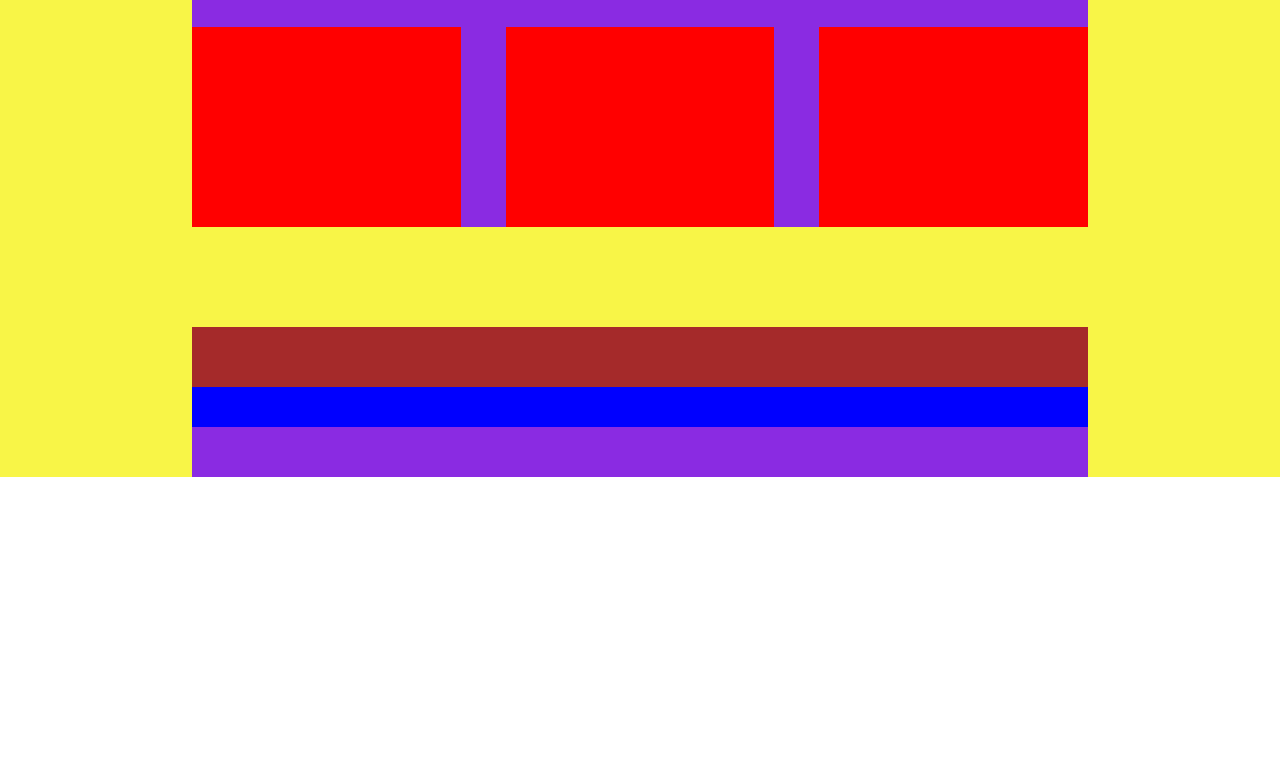
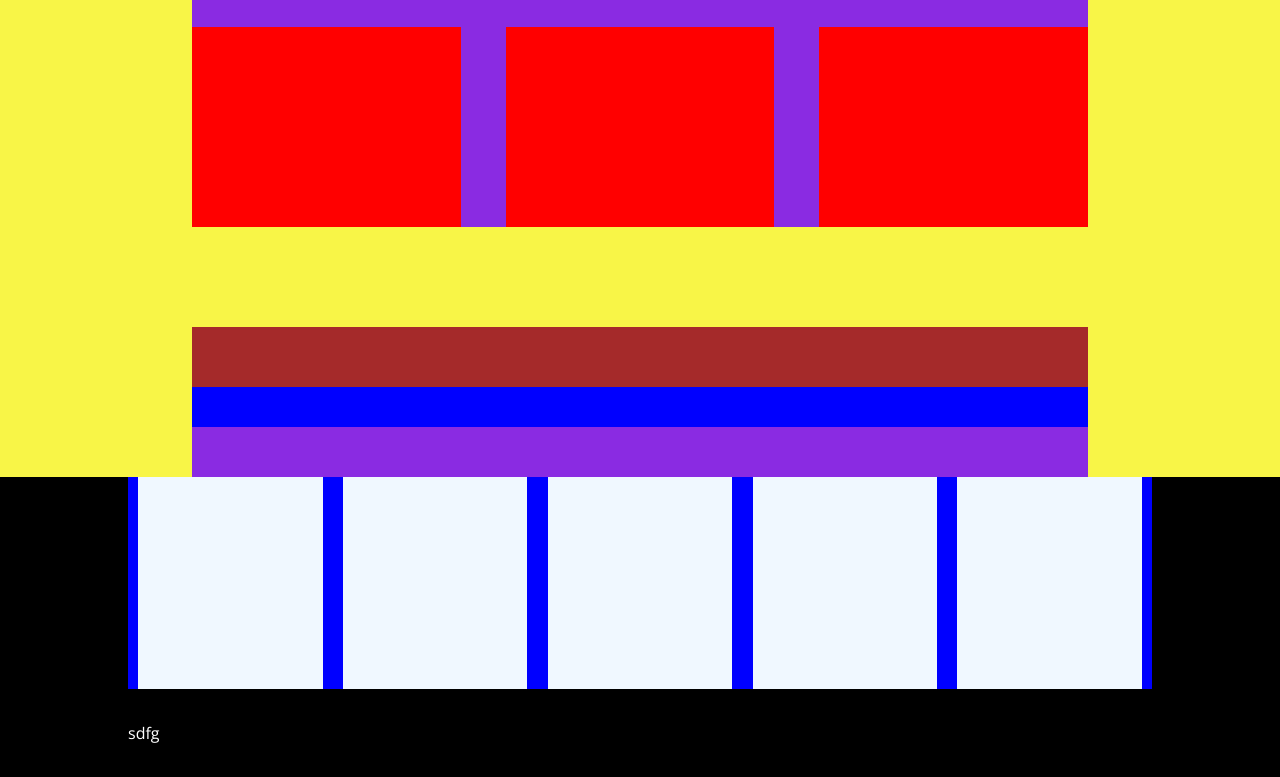
Before and after one commit to Alex-Mihov/htmlcss-dropbox, a plain HTML site: page index.html in a window 1280 px wide. Shown: the part 2327-3104 px from the top of the page. Before the commit the page ends 2804 px from the top, so only its background shows below. Drawn offline with nearby package versions, Linux system fonts and the light colour scheme.

Commit message:
feat layout footer

```diff
--- a/css/style.css
+++ b/css/style.css
@@ -165,7 +165,7 @@ h2 {
     background-color: red;
 }
 
-/* sezione persone */
+/* regole sezione persone */
 .people {
     display: flex;
     flex-direction: column;
@@ -183,3 +183,43 @@ h2 {
     background-color: blueviolet;
     height: 50px;
 }
+
+/* regole footer */
+footer {
+    display: flex;
+    flex-direction: column;
+    align-items: center;
+    width: 100%;
+    background-color: black;
+    /* debug */
+    height: 300px;
+}
+
+/* regole top footer */
+.top-footer {
+    display: flex;
+    justify-content: space-around;
+    width: 80%;
+    /* debug */
+    height: 80%;
+    background-color: blue;
+}
+
+/* regole infos */
+.infos {
+    width: 18%;
+    /* debug */
+    height: 100%;
+    background-color: aliceblue;
+}
+
+/* regole bottom footer */
+
+.bottom-footer {
+    display: flex;
+    align-items: center;
+    width: 80%;
+    color: white;
+    /* debug */
+    height: 100px;
+}
--- a/index.html
+++ b/index.html
@@ -132,11 +132,44 @@
 
            </section>
 
-
-
     </main>
 
     <footer>
+
+        <!-- sezione infos -->
+         <section class="top-footer">
+
+            <!-- sezione dropbox -->
+            <div class="infos">
+
+            </div>
+
+            <!-- sezione prodotti -->
+            <div class="infos">
+
+            </div>
+
+            <!-- sezione anzienda -->
+            <div class="infos">
+
+            </div>
+
+            <!-- sezione supporto -->
+            <div class="infos">
+
+            </div>
+
+            <!-- sezione community -->
+            <div class="infos">
+
+            </div>
+
+         </section>
+
+         <!-- sezione lingue -->
+         <section class="bottom-footer">
+            sdfg
+         </section>
 
     </footer>
 
```
